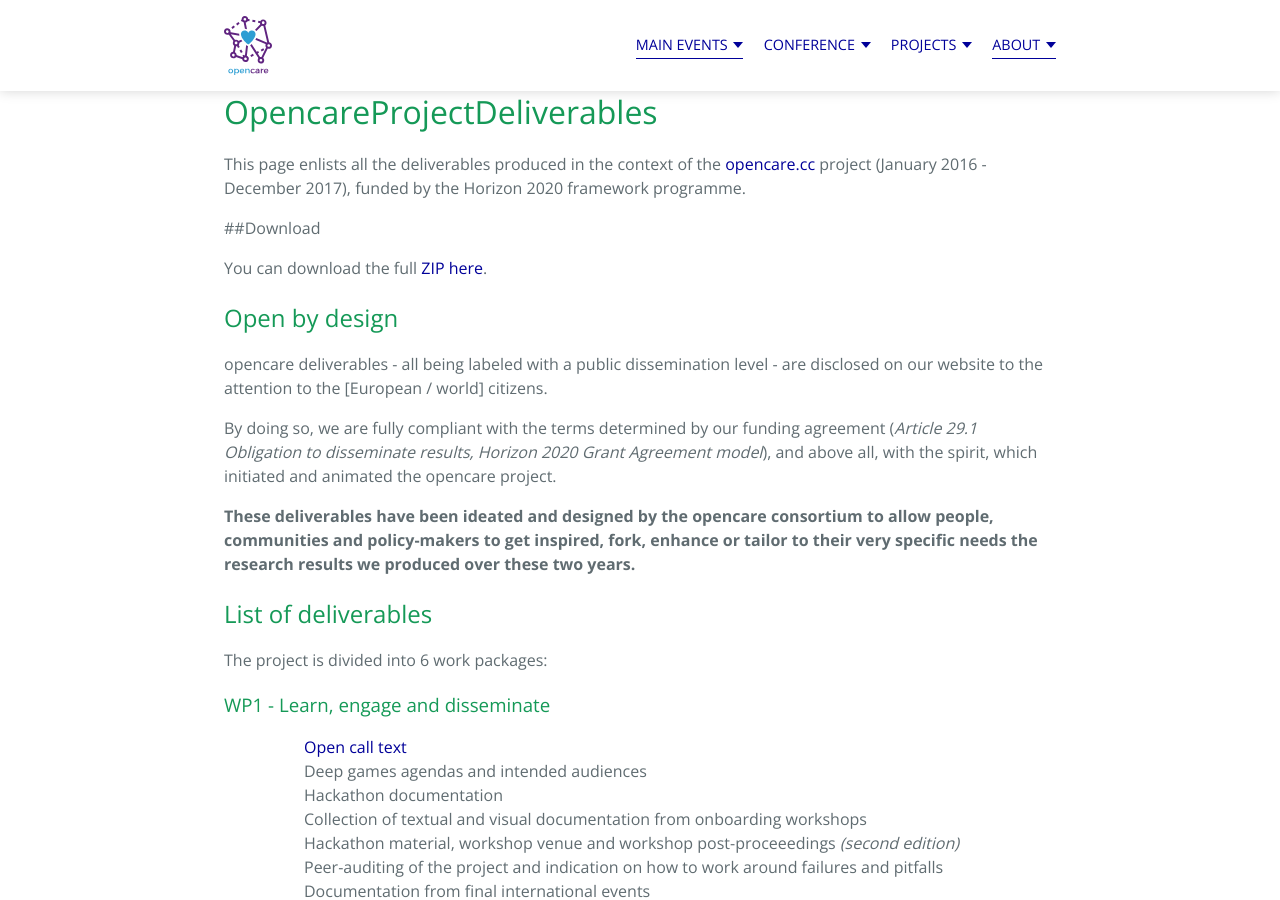
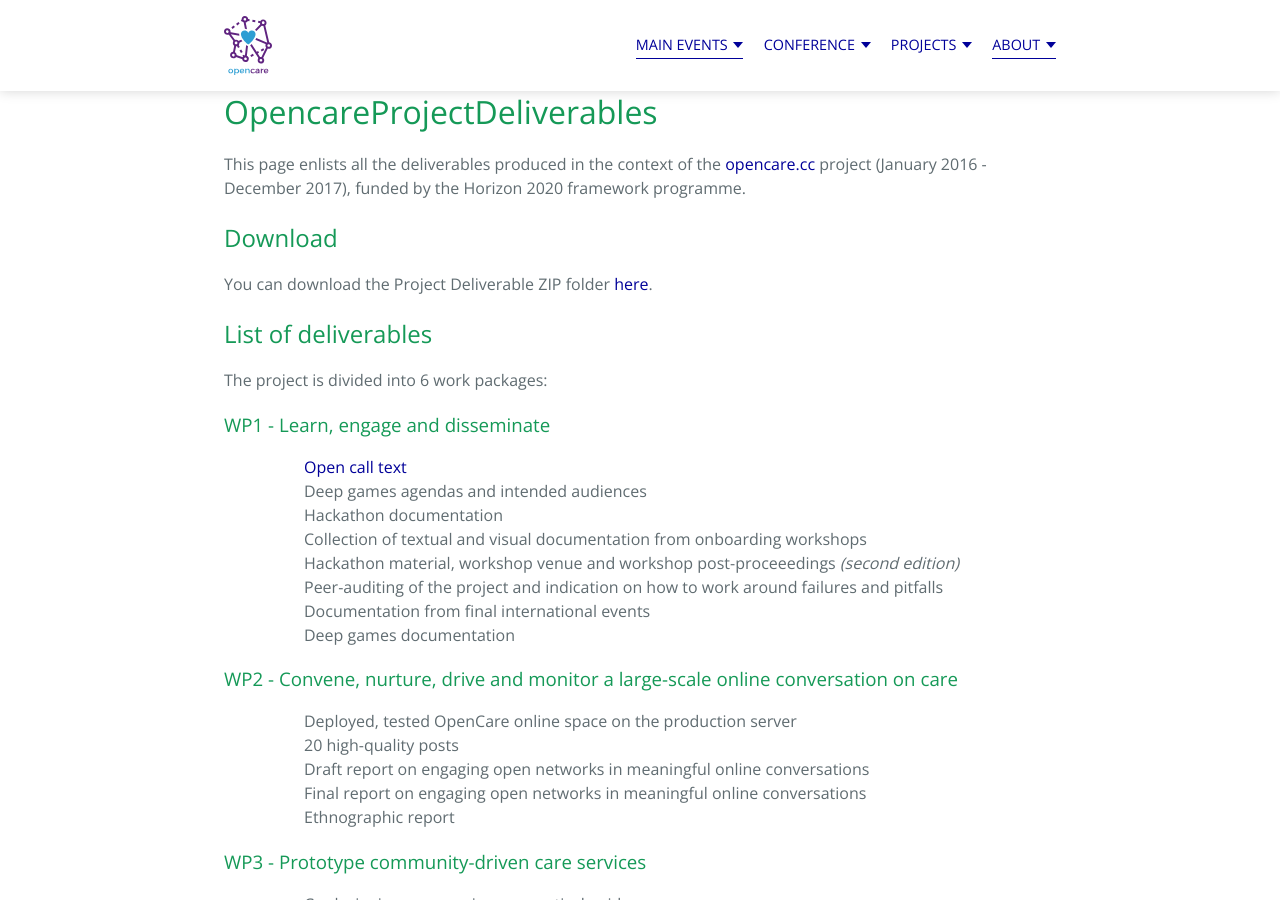
Before and after one commit to WeMakecc/OpenCareLandingPage, a Jekyll site: the page built from pages/deliverable.md, in a window 1280 px wide and 900 px high. Built offline with Jekyll 4.4.1, drawn with Linux system fonts in a browser that asks for light colours; nearby versions of some CDN libraries; some of the changed text lies outside the part shown.

Commit message:
fix deliverable

```diff
--- a/pages/deliverable.md
+++ b/pages/deliverable.md
@@ -12,18 +12,9 @@
 
 This page enlists all the deliverables produced in the context of the [opencare.cc](http://opencare.cc/) project (January 2016 - December 2017), funded by the Horizon 2020 framework programme.
 
-##Download
+## Download
 
-You can download the full [ZIP here](https://github.com/opencarecc/opencareProjectDeliverables/archive/master.zip).
-
-## open by design
-
-opencare deliverables - all being labeled with a public dissemination level - are disclosed on our website to the attention to the [European / world] citizens.
-
-By doing so, we are fully compliant with the terms determined by our funding agreement (*Article 29.1 Obligation to disseminate results, Horizon 2020 Grant Agreement model*), and above all, with the spirit, which initiated and animated the opencare project.
-
-**These deliverables have been ideated and designed by the opencare consortium to allow people, communities and policy-makers to get inspired, fork, enhance or tailor to their very specific needs the research results we produced over these two years.**
-
+You can download the Project Deliverable ZIP folder [ here](https://github.com/opencarecc/opencareProjectDeliverables/archive/master.zip).
 
 ## List of deliverables
 
```
Also changed, not shown: other parts of pages/deliverable.md (+8 -1 lines).
